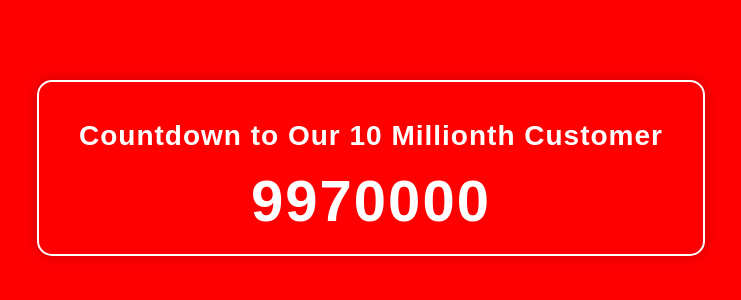
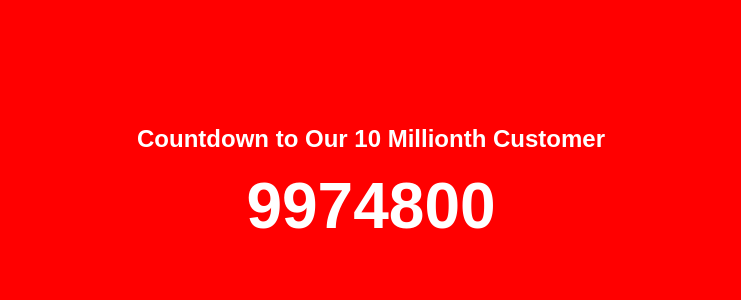
Before and after one commit to ProgrammedbyAndrew/timerfile, a plain HTML site: page index.html in a window 1280 px wide. Shown: the part 232-532 px from the top of the page, without its empty margins (269-1010 px from the left). Drawn offline with Linux system fonts and the light colour scheme.

Commit message:
Update index.html

```diff
--- a/index.html
+++ b/index.html
@@ -3,87 +3,111 @@
 
 <head>
     <meta charset="UTF-8">
-    <meta http-equiv="X-UA-Compatible" content="IE=edge">
     <meta name="viewport" content="width=device-width, initial-scale=1.0">
-    <title>Countdown to 10 Millionth Customer</title>
+    <title>Countdown to Our 10 Millionth Customer</title>
     <style>
         body {
+            font-family: Arial, sans-serif;
             background-color: red;
             color: white;
-            font-family: 'Arial', sans-serif;
             display: flex;
-            flex-direction: column;
+            align-items: center;
             justify-content: center;
-            align-items: center;
             height: 100vh;
-            margin: 0;
-            padding: 0;
+        }
+
+        #content {
+            text-align: center;
+        }
+
+        #counter {
+            font-size: 4em;
+            font-weight: bold;
         }
 
         h1 {
-            font-size: 28px;
-            margin-bottom: 15px;
-            letter-spacing: 1px;
-        }
-
-        #counter {
-            font-size: 58px;
-            font-weight: bold;
-            letter-spacing: 2px;
-            margin-top: 5px;
-        }
-
-        .container {
-            text-align: center;
-            border: 2px solid white;
-            padding: 20px 40px;
-            border-radius: 15px;
-            box-shadow: 0px 0px 15px rgba(0, 0, 0, 0.2);
+            font-size: 1.5em;
         }
     </style>
 </head>
 
 <body>
-    <div class="container">
+    <div id="content">
         <h1>Countdown to Our 10 Millionth Customer</h1>
-        <div id="counter">9970000</div> <!-- Start from 9970000, adjust as needed -->
+        <div id="counter">9970000</div>
     </div>
+
+    <div id="publishDate" style="display: none;">2023-09-07T12:00:00.000Z</div>
+
     <script>
+        // Determine if the current time is within business hours
         function isInBusinessHours() {
             const currentDate = new Date();
-            const dayOfWeek = currentDate.getDay();
             const currentHour = currentDate.getHours();
+            const currentDay = currentDate.getDay();
 
-            // Weekdays: 12pm to 12am
-            if (dayOfWeek >= 1 && dayOfWeek <= 5) {
+            // Weekdays 12 pm to 12 am
+            if (currentDay >= 1 && currentDay <= 5) {
                 return currentHour >= 12 && currentHour < 24;
             }
-            // Weekends: 12pm to 2am next day
+            // Weekends 12 pm to 2 am
             else {
                 return currentHour >= 12 || currentHour < 2;
             }
         }
 
+        // Decide the speed of the counter based on current time
         function updateCounterSpeed() {
             const currentDate = new Date();
-            const dayOfWeek = currentDate.getDay();
             const currentHour = currentDate.getHours();
+            const currentDay = currentDate.getDay();
 
-            // Weekends: Faster counting especially during the nights
-            if (dayOfWeek === 0 || dayOfWeek === 6) {
-                return currentHour >= 22 ? 200 : 500;
+            // Different counting speeds
+            if (currentDay >= 1 && currentDay <= 5) {
+                return 1000;  // Slower counting on weekdays
+            } else if (currentHour >= 22 || currentHour < 2) {
+                return 500;  // Fastest counting during weekend nights
+            } else {
+                return 750;  // Faster counting on weekends
             }
-            // Weekdays: Slower counting
-            return 1000;
         }
 
         function updateCounter() {
             if (isInBusinessHours()) {
                 let currentCount = parseInt(document.getElementById('counter').innerText);
-                let randomIncrement = Math.floor(Math.random() * 5) + 1;
+                let randomIncrement = Math.floor(Math.random() * 5) + 1;  // Random increment between 1 and 5
                 document.getElementById('counter').innerText = currentCount + randomIncrement;
             }
         }
+
+        // Fetch the publication date
+        const publishDate = new Date(document.getElementById('publishDate').innerText);
+        const currentDate = new Date();
+
+        // Calculate the elapsed hours since publication
+        const elapsedHours = Math.abs(currentDate - publishDate) / 36e5;
+
+        // Calculate the average increment per hour
+        const weekdayIncrementPerHour = 400;  // Slower counting on weekdays
+        const weekendIncrementPerHour = 800;  // Faster counting on weekends
+        const weekendNightIncrementPerHour = 1200;  // Fastest counting during weekend nights
+
+        // Calculate the total increment since publication
+        let totalIncrement = 0;
+        for (let i = 0; i < elapsedHours; i++) {
+            const checkDate = new Date(publishDate.getTime() + i * 60 * 60 * 1000);
+            if (checkDate.getDay() >= 1 && checkDate.getDay() <= 5) {
+                totalIncrement += weekdayIncrementPerHour;
+            } else if (checkDate.getHours() >= 22) {
+                totalIncrement += weekendNightIncrementPerHour;
+            } else {
+                totalIncrement += weekendIncrementPerHour;
+            }
+        }
+
+        // Initialize the counter
+        const startingValue = 9970000;
+        document.getElementById('counter').innerText = startingValue + totalIncrement;
 
         setInterval(updateCounter, updateCounterSpeed());
     </script>
```
